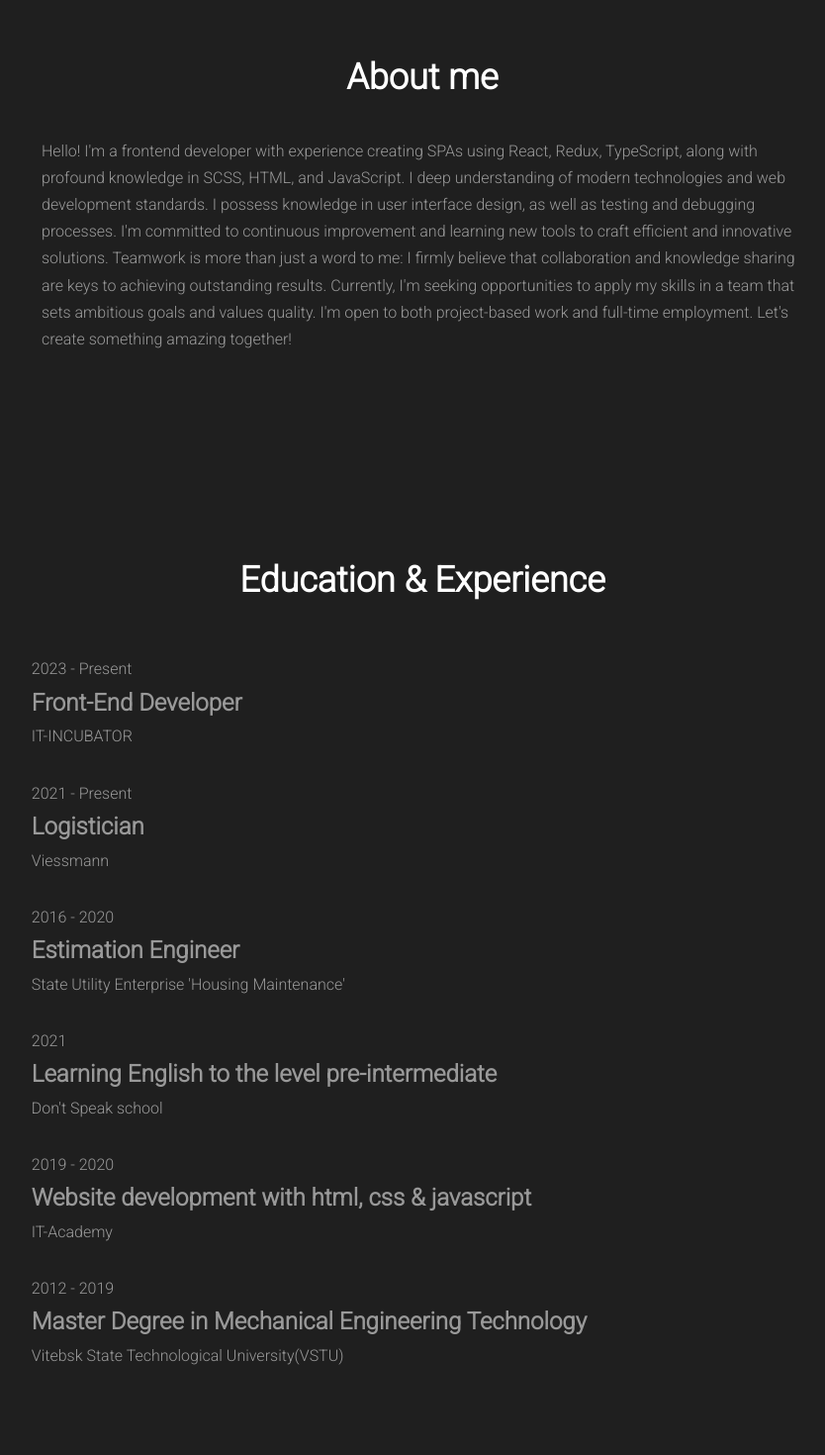
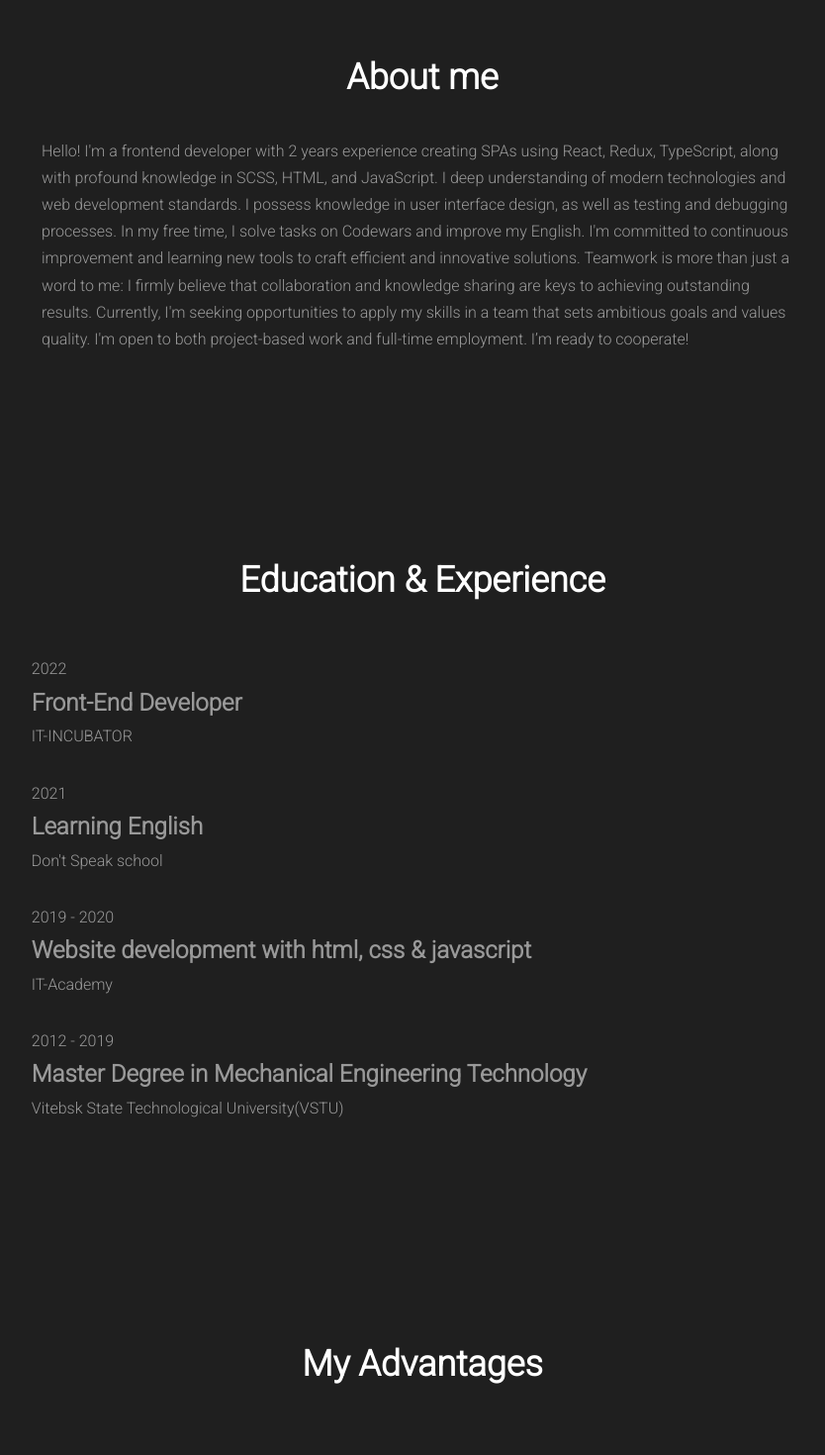
Before and after one commit to avkotau/portfolio, a React (Create React App) app: page / in a window 1280 px wide. Shown: the part 1340-2810 px from the top of the page at 99% size, without its empty margins (213-1047 px from the left). Built offline with nearby package versions, Linux system fonts and the light colour scheme.

Commit message:
feat: revise information

```diff
--- a/src/components/Main/About/About.tsx
+++ b/src/components/Main/About/About.tsx
@@ -6,18 +6,19 @@ export const About = () => (
     <div className={s.wrapContent}>
       <h3 className={s.title}>About me</h3>
       <p className={s.text}>
-        Hello! I'm a frontend developer with experience creating SPAs using
-        React, Redux, TypeScript, along with profound knowledge in SCSS, HTML,
-        and JavaScript. I deep understanding of modern technologies and web
-        development standards. I possess knowledge in user interface design, as
-        well as testing and debugging processes. I'm committed to continuous
+        Hello! I'm a frontend developer with 2 years experience creating SPAs
+        using React, Redux, TypeScript, along with profound knowledge in SCSS,
+        HTML, and JavaScript. I deep understanding of modern technologies and
+        web development standards. I possess knowledge in user interface design,
+        as well as testing and debugging processes. In my free time, I solve
+        tasks on Codewars and improve my English. I'm committed to continuous
         improvement and learning new tools to craft efficient and innovative
         solutions. Teamwork is more than just a word to me: I firmly believe
         that collaboration and knowledge sharing are keys to achieving
         outstanding results. Currently, I'm seeking opportunities to apply my
         skills in a team that sets ambitious goals and values quality. I'm open
-        to both project-based work and full-time employment. Let's create
-        something amazing together!
+        to both project-based work and full-time employment. I’m ready to
+        cooperate!
       </p>
     </div>
   </section>
--- a/src/components/Main/Hero/Hero.tsx
+++ b/src/components/Main/Hero/Hero.tsx
@@ -9,7 +9,7 @@ const Zoom = require("react-reveal/Zoom");
 export const Hero = () => (
   <section className={s.hero} id="home">
     <h1 className={s.title}>
-      Kotov Alexander
+      Aliaksandr Kotau
       <br />
       <ReactTypingEffect
         className={s.typingEffect}
--- a/src/components/Main/Portfolio/Portfolio.tsx
+++ b/src/components/Main/Portfolio/Portfolio.tsx
@@ -11,33 +11,35 @@ export const Portfolio = () => (
     <h3 className={s.title}>Featured Projects</h3>
     <Fade left>
       <figure>
-        <a href="https://avkotau.github.io/it-incubator-todolist-ts-toolkit">
-          <img src={taskManager} alt={"Task manager"} />
+        <a href="https://quizcreatorscards.vercel.app">
+          <img src={flashCard} alt={"Quiz Creators"} />
         </a>
         <figcaption>
-          <a href="https://avkotau.github.io/it-incubator-todolist-ts-toolkit">
-            Task manager
-          </a>
+          <a href="https://quizcreatorscards.vercel.app/">Quiz Creators</a>
         </figcaption>
       </figure>
     </Fade>
     <Fade right>
       <figure>
-        <a href="https://flashcards-learning.vercel.app">
-          <img src={flashCard} alt={"Flash card"} />
+        <a href="https://avkotau.github.io/it-incubator-todolist-ts-toolkit">
+          <img src={taskManager} alt={"DoneDeal Dashboard"} />
         </a>
         <figcaption>
-          <a href="https://flashcards-learning.vercel.app">Flash cards</a>
+          <a href="https://avkotau.github.io/it-incubator-todolist-ts-toolkit">
+            DoneDeal Dashboard
+          </a>
         </figcaption>
       </figure>
     </Fade>
-    <Fade right>
+    <Fade left>
       <figure>
         <a href="https://avkotau.github.io/samurai-way-ts-redux-api">
-          <img src={chat} alt={"Chat"} />
+          <img src={chat} alt={"ChatSphere"} />
         </a>
         <figcaption>
-          <a href="https://avkotau.github.io/samurai-way-ts-redux-api">Chat</a>
+          <a href="https://avkotau.github.io/samurai-way-ts-redux-api">
+            ChatSphere
+          </a>
         </figcaption>
       </figure>
     </Fade>
--- a/src/components/Main/Resume/Resume.tsx
+++ b/src/components/Main/Resume/Resume.tsx
@@ -6,23 +6,13 @@ export const Resume = () => (
     <h3 className={s.title}>Education & Experience</h3>
     <div className={s.educationWork}>
       <div>
-        <span>2023 - Present</span>
+        <span>2022</span>
         <h2>Front-End Developer</h2>
         <p>IT-INCUBATOR</p>
       </div>
       <div>
-        <span>2021 - Present</span>
-        <h2>Logistician</h2>
-        <p>Viessmann</p>
-      </div>
-      <div>
-        <span>2016 - 2020</span>
-        <h2>Estimation Engineer</h2>
-        <p>State Utility Enterprise 'Housing Maintenance'</p>
-      </div>
-      <div>
         <span>2021</span>
-        <h2>Learning English to the level pre-intermediate</h2>
+        <h2>Learning English</h2>
         <p>Don't Speak school</p>
       </div>
       <div>
```
